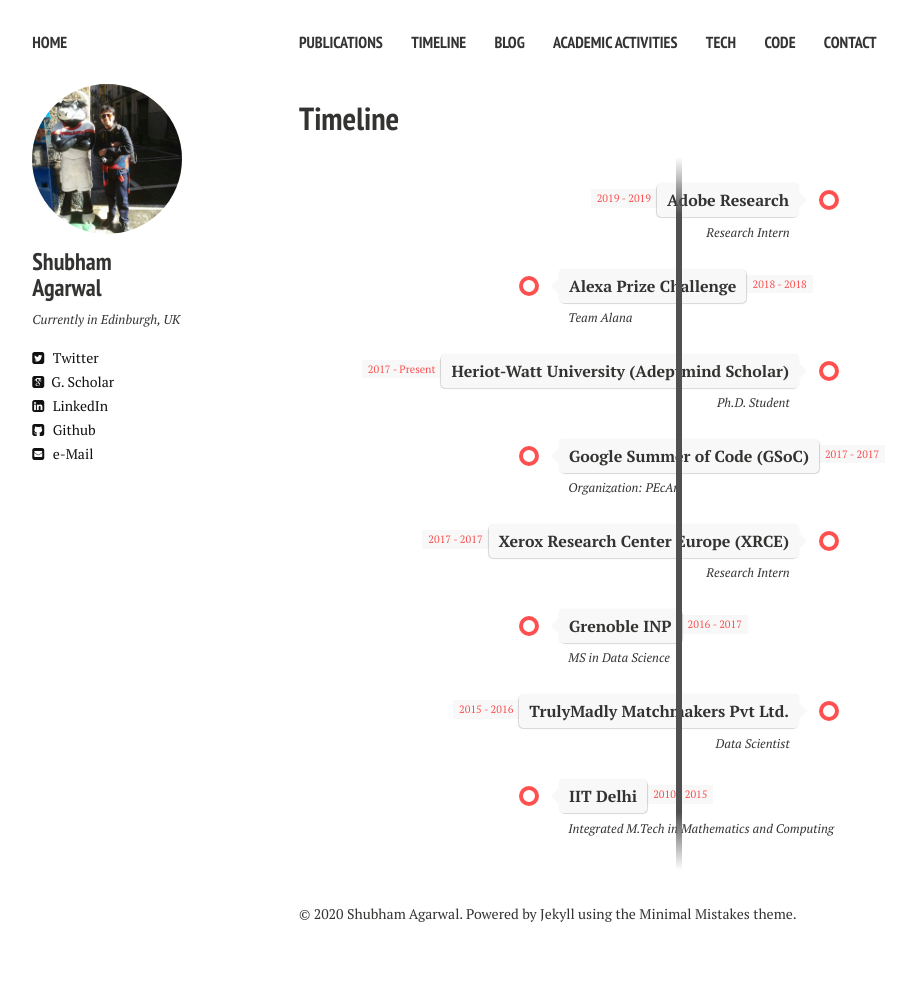
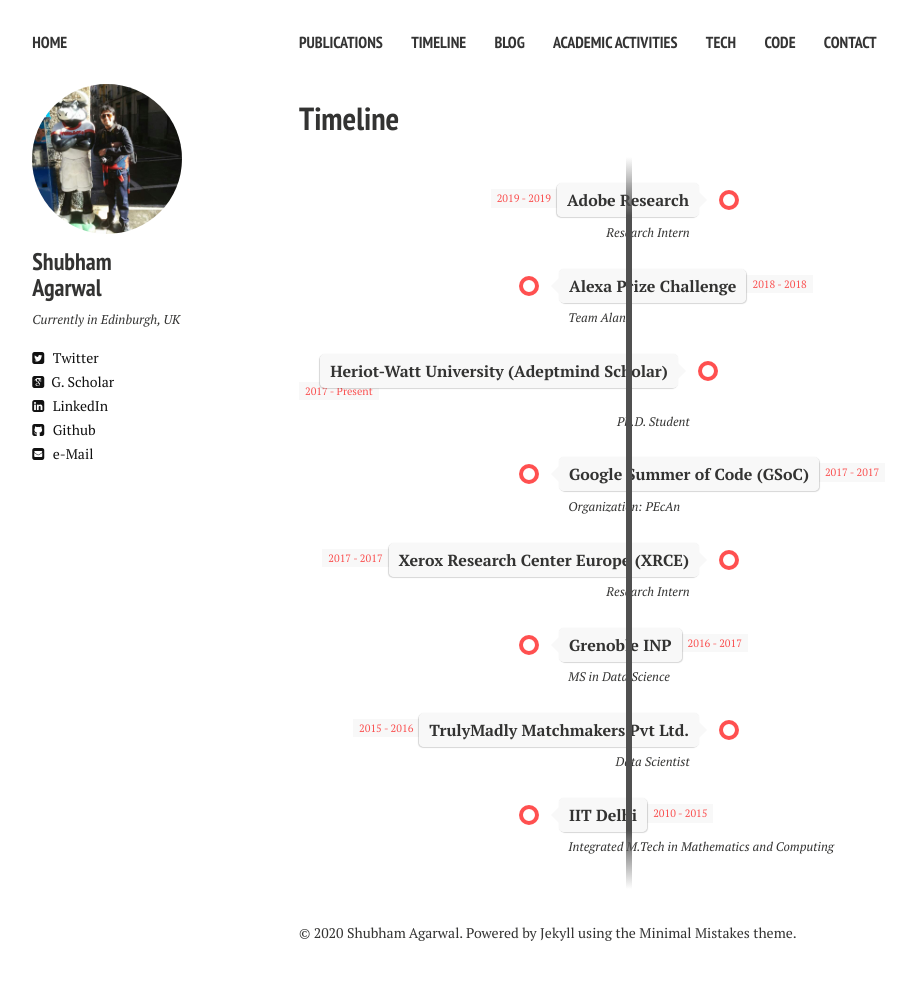
Before and after one commit to shubhamagarwal92/shubhamagarwal92.github.io, a Jekyll site: the page built from timeline.md, in a window 1280 px wide. Shown: the whole page, without its empty margins (21-931 px from the left). Built offline with Jekyll 4.4.1, drawn with Linux system fonts in a browser that asks for light colours; nearby versions of some CDN libraries.

Commit message:
back to default

```diff
--- a/assets/css/timeline.css
+++ b/assets/css/timeline.css
@@ -1,6 +1,6 @@
 .timeline {
   position: relative;
-  width: 760px;
+  width: 660px;
   margin: 0 auto;
   margin-top: 20px;
   padding: 1em 0;
@@ -41,14 +41,14 @@
 
 .direction-l {
   position: relative;
-  width: 500px;
+  width: 400px;
   float: left;
   text-align: right;
 }
 
 .direction-r {
   position: relative;
-  width: 500px;
+  width: 400px;
   float: right;
 }
 
@@ -264,7 +264,7 @@
 
 }
 
-@media screen and (min-width: 500px ?? max-width: 760px) {
+@media screen and (min-width: 400px ?? max-width: 660px) {
 
 .direction-l .desc,
 .direction-r .desc {
```
